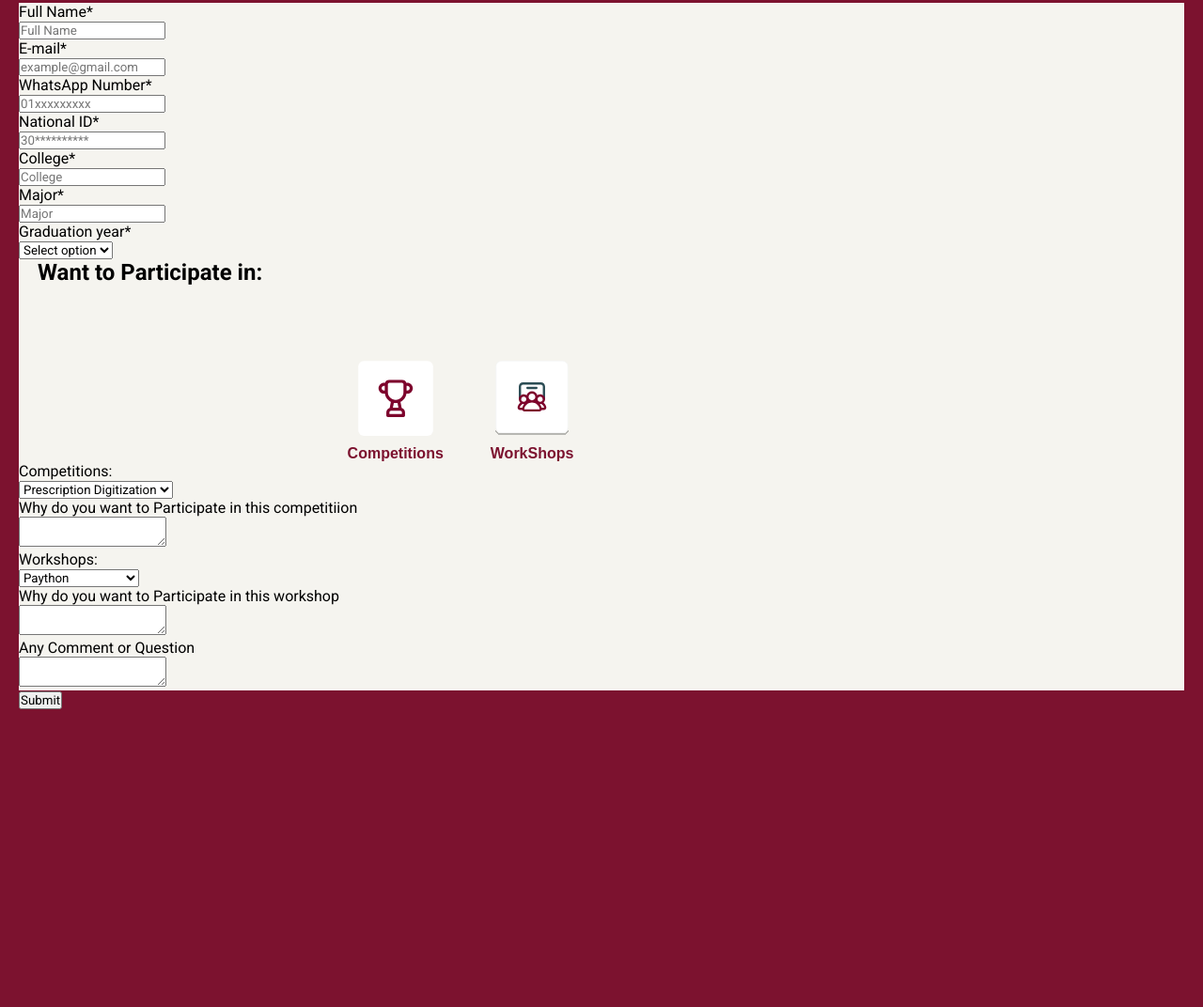
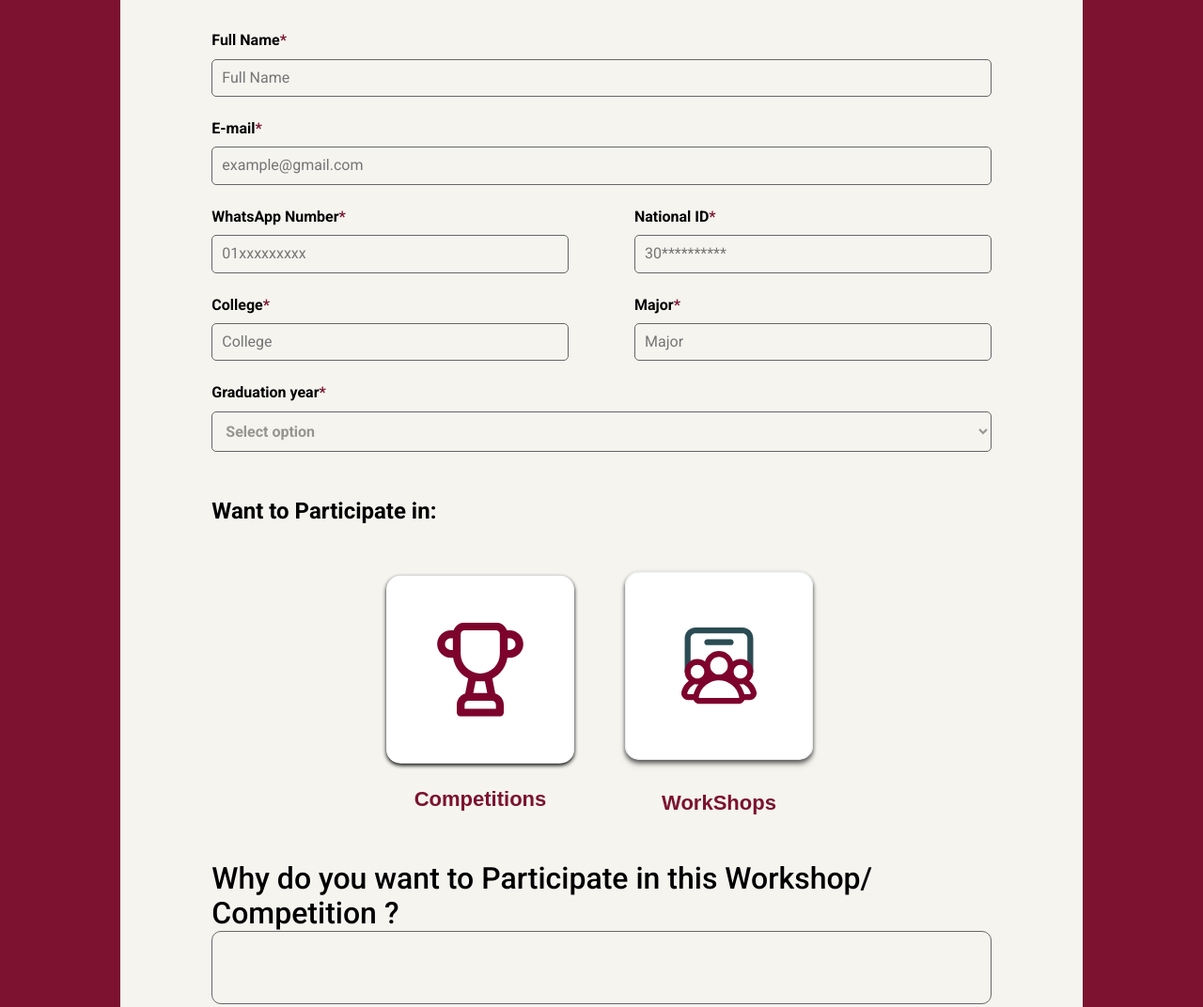
Before and after one commit to Flex0047/Participants-form, a plain HTML site: page index.html in a window 1280 px wide. Shown: the part 411-1483 px from the top of the page at 94% size. Before the commit the page ends 1166 px from the top, so only its background shows below. Drawn offline with Linux system fonts and the light colour scheme; files that its build step writes are made by us from their sources.

Commit message:
Eman & Jannah
...........

```diff
--- /dev/null
+++ b/css/form.css
@@ -0,0 +1,94 @@
+header {
+    display: flex;
+    justify-content: center;
+    align-items: center;
+}
+
+
+.container-form {
+    width: 90%;
+    padding-top: 5%;
+    padding-bottom: 5%;
+    margin: auto;
+    display: flex;
+    justify-content: center;
+    align-items: center;
+    flex-flow: column wrap;
+}
+
+/* Start Label */
+.personal_info {
+    width: 90%;
+    margin: auto;
+    /* background-color: rgb(190, 190, 190); */
+    font-weight: bold;
+}
+
+.personal_info input {
+    background-color: transparent;
+    width: 100%;
+    padding: 10px;
+    border-radius: 5px;
+    border: solid 1px#666666;
+    margin-top: 10px;
+    margin-bottom: 25px;
+}
+
+.personal_contanct {
+    display: flex;
+    flex-flow: wrap row;
+    justify-content: space-between;
+}
+
+.personal_contanct div {
+    width: calc(50% - 35px);
+}
+
+.personal_info select {
+    background-color: transparent;
+    width: 100%;
+    padding: 10px;
+    border-radius: 5px;
+    border: solid 1px#666666;
+    margin-top: 10px;
+    margin-bottom: 50px;
+    color: rgba(0, 0, 0, 0.39);
+    font-weight: bold;
+}
+
+/* .personal_info select option {
+    display: block;
+    padding: 115px;
+    color: black;
+} */
+
+.Participate-Container .container .buttons {
+    display: flex;
+    justify-content: center;
+    align-items: center;
+}
+
+[for="reason"] {
+    font-size: 32px;
+    font-weight: 500;
+}
+
+[for="Comments"] {
+    font-size: 32px;
+    font-weight: 500;
+}
+
+
+[type="submit"] {
+    width: 220px;
+    height: 60px;
+    margin: 70px;
+    background-color: #7C122F;
+    color: white;
+    border-radius: 20px;
+    border: none;
+    cursor: pointer;
+    font-weight: bold;
+    font-size: 28px;
+    padding: 15px;
+}
--- /dev/null
+++ b/css/general.css
@@ -0,0 +1,105 @@
+* {
+    margin: 0;
+    padding: 0;
+    box-sizing: border-box;
+}
+
+html {
+    scroll-behavior: smooth;
+}
+
+body {
+    background-color: #7C122F;
+    font-family: "Roboto", serif;
+    height: 1000vh;
+    margin: 0;
+}
+
+.container {
+    text-align: center;
+    margin-top: 80px;
+    margin-right: 300px;
+}
+
+.buttons {
+    display: flex;
+    justify-content: center;
+    align-items: center;
+    gap: 50px;
+    margin: 50px;
+}
+
+.buttons button {
+    background: none;
+    border: none;
+    cursor: pointer;
+}
+
+/* .buttons .image {
+    display: flex;
+    flex-direction: column;
+    align-items: center;
+    text-align: center;
+} */
+
+/* .buttons img {
+    width: 100px;
+    height: 100px;
+    margin-bottom: 10px;
+} */
+
+.buttons p {
+    font-size: 22px;
+    font-weight: bold;
+    color: #7C122F;
+    font-family: Arial, sans-serif;
+    margin-top: 20px;
+}
+
+.competitions img {
+    filter: drop-shadow(0 2px 2px black);
+}
+
+.workshops img {
+    filter: drop-shadow(0 2px 2px rgba(0, 0, 0, 0.555));
+}
+
+
+button:hover p {
+    color: #5098e6;
+}
+
+button:hover img {
+    transform: scale(1.1);
+    transition: 0.3s ease;
+}
+
+
+form {
+    width: 80%;
+    height: auto;
+    background-color: #F5F4EF;
+    margin: auto;
+}
+
+label {
+    display: flex;
+}
+
+span {
+    color: #7C122F;
+}
+
+textarea {
+    background-color: transparent;
+    width: 100%;
+    padding: 20px;
+    border-radius: 5px;
+    border: solid 1px#666666;
+    margin-top: 10px;
+    margin-bottom: 25px;
+    resize: none;
+    border-radius: 10px;
+    font-size: 18px;
+    border-color: #666666;
+}
--- /dev/null
+++ b/css/media.css
@@ -0,0 +1,40 @@
+/* Extra large devices (large laptops and desktops, 1200px and up) */
+@media only screen and (min-width: 1200px) {
+  header img {
+    width: 100%;
+  }
+}
+
+/* Large devices (laptops/desktops, 992px and up) */
+@media only screen and (min-width: 992px) {
+  header img {
+    width: 100%;
+  }
+}
+
+/* Medium devices (landscape tablets, 768px and up) */
+@media only screen and (min-width: 768px) {
+  header img {
+    width: 100%;
+  }
+}
+
+/* Small devices (portrait tablets and large phones, 600px and up) */
+@media only screen and (min-width: 600px) {
+  header img {
+    width: 100%;
+  }
+}
+
+/* Extra small devices (phones, 600px and down) */
+@media only screen and (max-width: 600px) {
+  header img {
+    width: 100%;
+  }
+}
+
+@media (min-width: 375px) {
+  header img {
+    width: 100%;
+  }
+}
--- a/index.html
+++ b/index.html
@@ -7,9 +7,10 @@
   <link rel="shortcut icon" href="/images/STP LOGO.png" type="image/x-icon">
   <title>Form</title>
 
-  <link rel="stylesheet" href="general.css">
-  <link rel="stylesheet" href="form.css">
-  <link rel="stylesheet" href="media.css">
+  <link rel="stylesheet" href="./css/general.css">
+  <link rel="stylesheet" href="./css/form.css">
+  <link rel="stylesheet" href="./css/media.css">
+  <link rel="stylesheet" href="./css/normalize.css">
   <link rel="preconnect" href="https://fonts.googleapis.com">
   <link rel="preconnect" href="https://fonts.gstatic.com" crossorigin>
   <link
@@ -24,38 +25,40 @@
 
   <form action="" method="post">
 
-    <label for="name">Full Name*</label>
+    <div class="container-form">
+      <div class="personal_info">
+        <label for="name">Full Name <span>*</span></label>
         <input id="name" type="text" required placeholder="Full Name" name="name">
 
-    <label for="email">E-mail*</label>
+        <label for="email">E-mail<span>*</span></label>
         <input id="email" type="email" required placeholder="example@gmail.com" name="email">
 
-
-    <div class="personal_info">
-
-      <label for="WhatsApp Number">WhatsApp Number*</label>
+        <div class="personal_contanct">
+          <div>
+            <label for="WhatsApp Number">WhatsApp Number<span>*</span></label>
             <input id="WhatsApp Number" type="tel" pattern="^01[0-2,5]{1}[0-9]{8}$" required placeholder="01xxxxxxxxx"
               name="WhatsApp Number">
-
-
-      <label for="National ID">National ID*</label>
+          </div>
+          <div>
+            <label for="National ID">National ID<span>*</span></label>
             <input id="National ID" type="text"
               pattern="^([2-3]{1})([0-9]{2})(0[1-9]|1[012])(0[1-9]|[1-2][0-9]|3[0-1])(0[1-4]|[1-2][1-9]|3[1-5]|88)[0-9]{3}([0-9]{1})[0-9]{1}$"
               required placeholder="30**********" name="National ID">
+          </div>
 
-
-      <label for="College">College*</label>
+          <div>
+            <label for="College">College<span>*</span></label>
             <input id="College" type="text" required placeholder="College" name="College">
-
-
-      <label for="Major">Major*</label>
+          </div>
+          <div>
+            <label for="Major">Major<span>*</span></label>
             <input id="Major" type="text" required placeholder="Major" name="Major">
           </div>
+        </div>
 
-
-    <label for="Graduation year">Graduation year*</label>
+        <label for="Graduation year">Graduation year<span>*</span></label>
         <select id="Graduation year" name="Graduation year">
-      <option value="">Select option</option>
+          <option value="" aria-checked="true">Select option</option>
           <option value="2025">2025</option>
           <option value="2026">2026</option>
           <option value="2027">2027</option>
@@ -67,54 +70,41 @@
           <div class="Participate">
             <h2>Want to Participate in:</h2>
           </div>
-      <div class="container">
+
           <div class="buttons">
+
+            <div class="btn">
               <button class="competitions" onclick="showSection('competitions')">
                 <div class="image">
                   <img src="images/Competition.svg" alt="Competitions">
-              <span>Competitions</span>
+                  <p>Competitions</p>
                 </div>
               </button>
+            </div>
+
+            <div class="btn">
               <button class="workshops" onclick="showSection('workshops')">
                 <div class="image">
                   <img src="images/Workshop.svg" alt="Workshop">
-
-
-              <span>WorkShops</span>
-            </div>
+                  <p>WorkShops</p>
               </button>
             </div>
           </div>
         </div>
+
         <div class="sections">
-      <form id="competitions-form" class="form-section">
-        <label for="competition-options">Competitions:</label>
-        <select id="competition-options">
-          <option value="Digitization">Prescription Digitization</option>
-          <option value="RoboQuest">RoboQuest</option>
-        </select>
-        <label for="competition-reason">Why do you want to Participate in this competitiion</label>
-        <textarea id="competition-reason"></textarea>
-      </form>
-      <form id="workshops-form" class="form-section">
-        <label for="workshop-options">Workshops:</label>
-        <select id="workshop-options">
-          <option value="Paython">Paython</option>
-          <option value="Machine Learning">Machine Learning</option>
-          <option value="Ansys">Ansys</option>
-          <option value="Solid Works">SolidWorks</option>
-          <option value="Graphic Designer">Graphic Designer</option>
-          <option value="Montag">Montag</option>
-        </select>
-        <label for="workshop-reason">Why do you want to Participate in this workshop</label>
-        <textarea id="workshop-reason"></textarea>
+
+          <label for="reason">
+            Why do you want to Participate in this Workshop/
+            Competition ?
+          </label>
+          <textarea id="reason-box"></textarea>
           <div class="comments">
             <label for="Comments">Any Comment or Question</label>
             <textarea id="Comment"></textarea>
-      </form>
           </div>
         </div>
-
+      </div>
 
       <div class="submit">
         <input type="submit" value="Submit">
```
Lines whose indentation alone changed are shown as unchanged.
